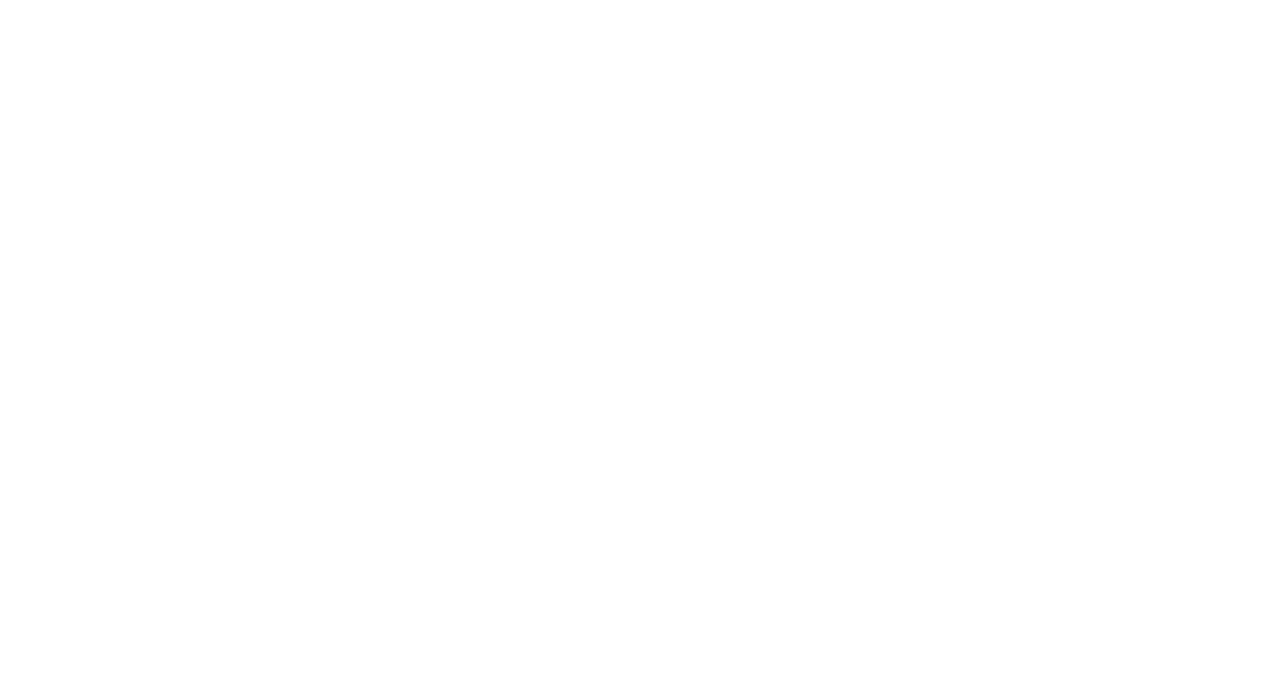
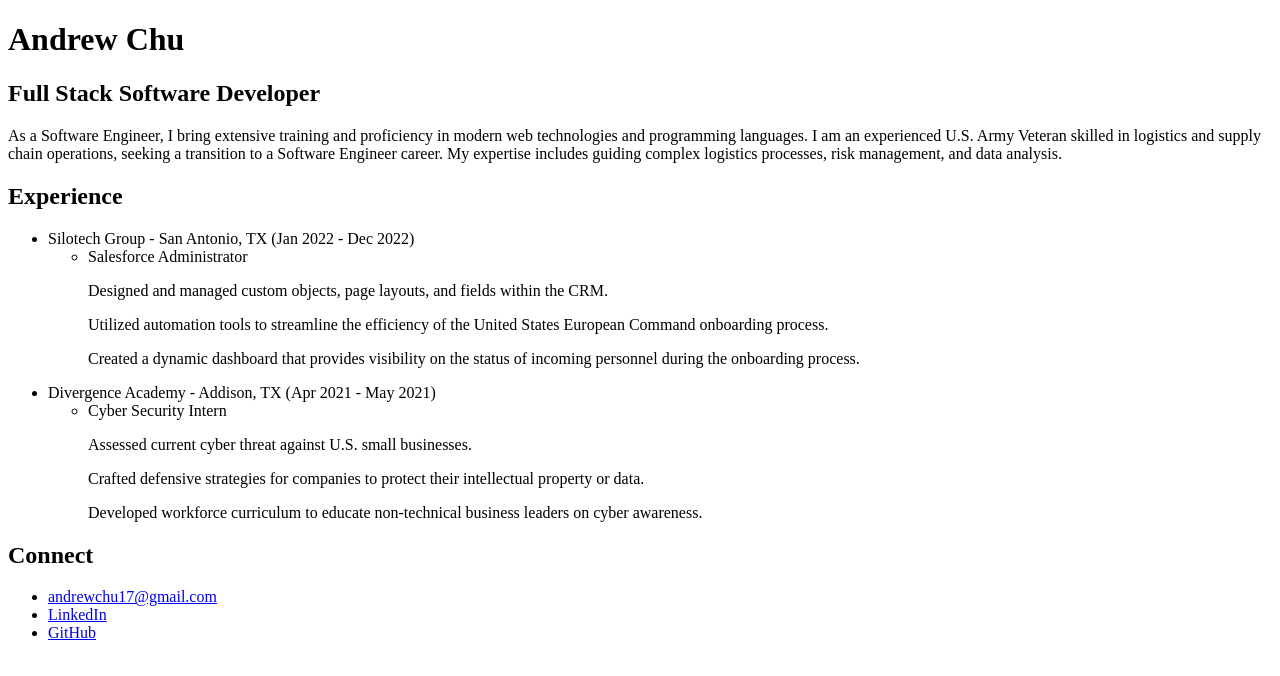
Before and after one commit to chininchu/andrew-chu-haumea, a plain HTML site: page index.html in a window 1280 px wide. Drawn offline with Linux system fonts and the light colour scheme.

Commit message:
added about me, expereince adnd connect

```diff
--- a/index.html
+++ b/index.html
@@ -1,12 +1,48 @@
 <!DOCTYPE html>
 <html lang="en">
 <head>
-    <meta name="viewport" content="width=device-width, initial-scale=1">
-
     <meta charset="UTF-8">
-    <title>Title</title>
+    <meta name="viewport" content="width=device-width, initial-scale=1.0">
+    <title>Andrew Chu - Full Stack Software Developer</title>
 </head>
 <body>
+<h1>Andrew Chu</h1>
+<h2>Full Stack Software Developer</h2>
+<p>As a Software Engineer, I bring extensive training and proficiency in modern web technologies and programming
+    languages. I am an experienced U.S. Army Veteran skilled in logistics and supply chain operations, seeking a
+    transition to a Software Engineer career. My expertise includes guiding complex logistics processes, risk
+    management, and data analysis.</p>
+
+<h2>Experience</h2>
+<ul>
+    <li>Silotech Group - San Antonio, TX (Jan 2022 - Dec 2022)
+        <ul>
+            <li>Salesforce Administrator
+                <p>Designed and managed custom objects, page layouts, and fields within the CRM.</p>
+                <p>Utilized automation tools to streamline the efficiency of the United States European Command
+                    onboarding process.</p>
+                <p>Created a dynamic dashboard that provides visibility on the status of incoming personnel during the
+                    onboarding process.</p>
+            </li>
+        </ul>
+    </li>
+    <li>Divergence Academy - Addison, TX (Apr 2021 - May 2021)
+        <ul>
+            <li>Cyber Security Intern
+                <p>Assessed current cyber threat against U.S. small businesses.</p>
+                <p>Crafted defensive strategies for companies to protect their intellectual property or data.</p>
+                <p>Developed workforce curriculum to educate non-technical business leaders on cyber awareness.</p>
+            </li>
+        </ul>
+    </li>
+</ul>
+
+<h2>Connect</h2>
+<ul>
+    <li><a href="mailto:andrewchu17@gmail.com">andrewchu17@gmail.com</a></li>
+    <li><a href="https://www.linkedin.com/in/andrew-chu-9b7a191a2/" target="_blank">LinkedIn</a></li>
+    <li><a href="https://github.com/Andrew-Chu" target="_blank">GitHub</a></li>
+</ul>
 
 </body>
 </html>
```
